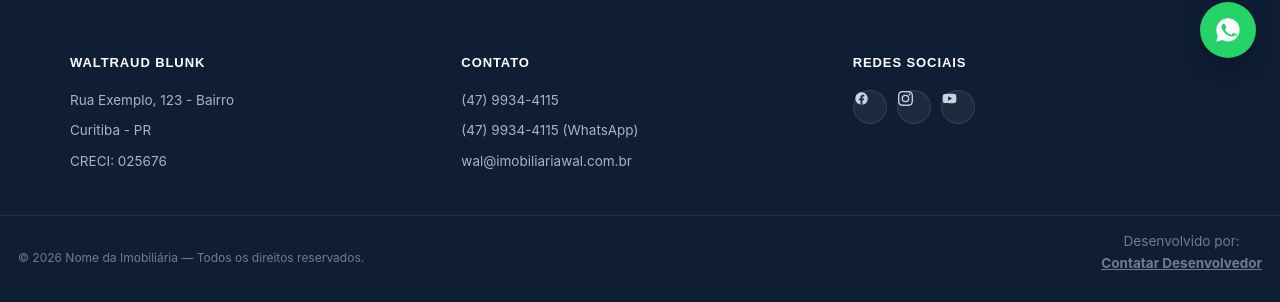
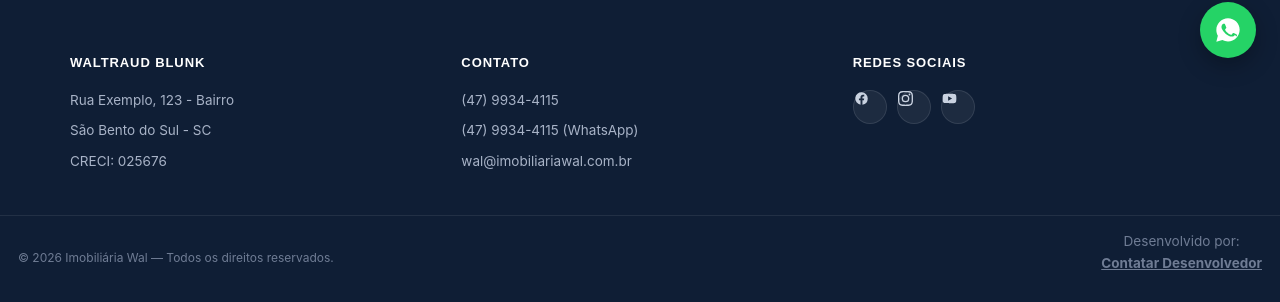
Before and after one commit to petrus5756565/ImovelWal, a Flask app: page /admin in a window 1280 px wide. Shown: the part 718-1020 px from the top of the page. Run offline with Flask 3, Linux system fonts and the light colour scheme; the visitor is signed in with stand-in values (Sample User, id 1).

Commit message:
Correção de endereço para São Bento do Sul e e-mail oficial da Wal

```diff
--- a/templates/base.html
+++ b/templates/base.html
@@ -3,8 +3,8 @@
 <head>
     <meta charset="UTF-8">
     <meta name="viewport" content="width=device-width, initial-scale=1.0">
-    <title>{% block titulo %}Nome da Imobiliária{% endblock %}</title>
-    <meta name="description" content="Nome da Imobiliária - imóveis à venda e locação em Curitiba - PR">
+    <title>{% block titulo %}Imobiliária Wal{% endblock %}</title>
+    <meta name="description" content="Imobiliária Wal - imóveis à venda e locação em São Bento do Sul - SC">
     <link rel="stylesheet" href="{{ url_for('static', filename='css/style.css') }}">
 </head>
 <body>
@@ -28,7 +28,7 @@
     <header class="principal">
         <div class="container">
             <a class="logo" href="{{ url_for('index') }}">
-                <img src="{{ url_for('static', filename='logo.png') }}" alt="Nome da Imobiliária" class="logo-img">
+                <img src="{{ url_for('static', filename='logo.png') }}" alt="Imobiliária Wal" class="logo-img">
             </a>
             <nav class="menu" id="menuPrincipal">
                 <ul>
@@ -67,7 +67,7 @@
             <div>
                 <h4>Waltraud Blunk</h4>
                 <p>Rua Exemplo, 123 - Bairro</p>
-                <p>Curitiba - PR</p>
+                <p>São Bento do Sul - SC</p>
                 <p>CRECI: 025676</p>
             </div>
             <div>
@@ -79,7 +79,6 @@
             <div>
                 <h4>Redes Sociais</h4>
                 <div class="redes">
-                    <!-- Substitua o '#' pelos links reais das redes sociais se possuir -->
                     <a href="#" target="_blank" title="Facebook">
                         <svg viewBox="0 0 24 24"><path d="M22 12a10 10 0 1 0-11.6 9.9v-7H7.9V12h2.5V9.8c0-2.5 1.5-3.9 3.8-3.9 1.1 0 2.2.2 2.2.2v2.5h-1.3c-1.2 0-1.6.8-1.6 1.6V12h2.8l-.4 2.9h-2.4v7A10 10 0 0 0 22 12z"/></svg>
                     </a>
@@ -95,7 +94,7 @@
             </div>
         </div>
         <div class="rodape-baixo" style="display: flex; justify-content: space-between; align-items: center; flex-wrap: wrap; gap: 10px; padding-top: 15px;">
-            <span>&copy; 2026 Nome da Imobiliária — Todos os direitos reservados.</span>
+            <span>&copy; 2026 Imobiliária Wal — Todos os direitos reservados.</span>
             <span style="font-size: 0.85rem;">Desenvolvido por: <a href="https://wa.me" target="_blank" rel="noopener noreferrer" style="color: inherit; font-weight: bold; text-decoration: underline;">Contatar Desenvolvedor</a></span>
         </div>
     </footer>
```
